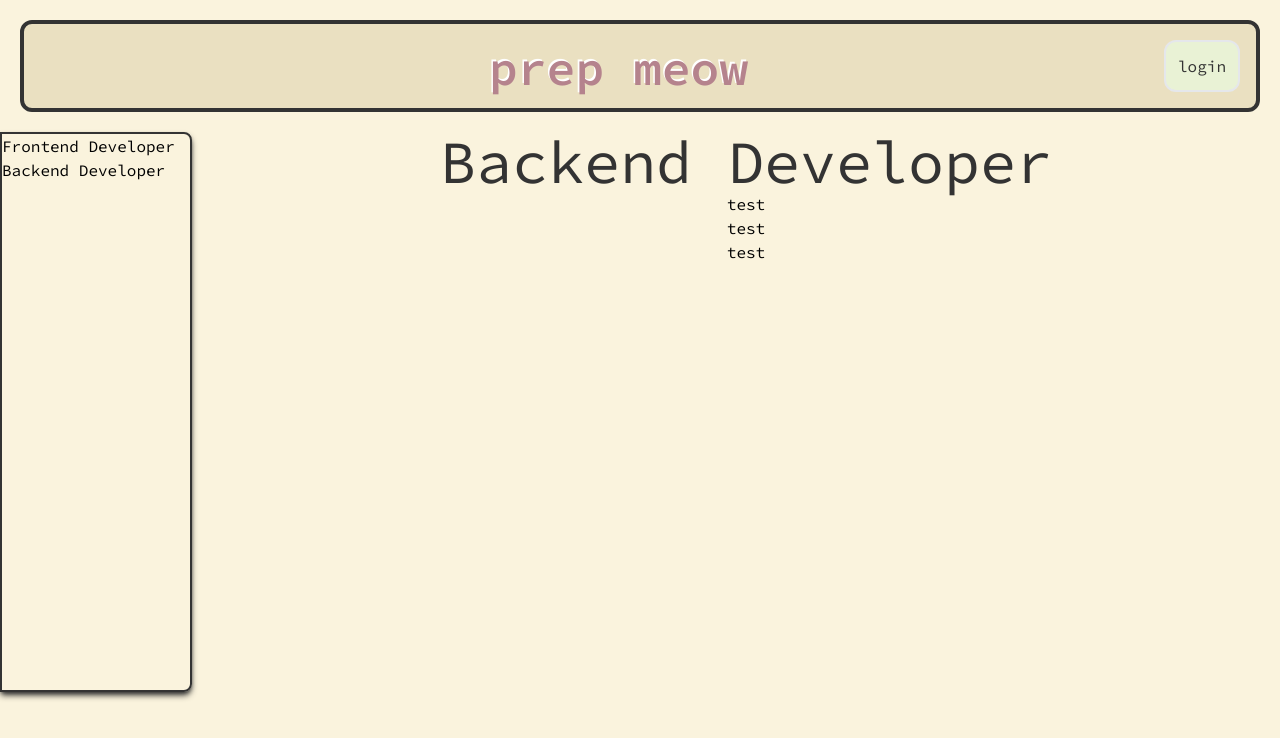
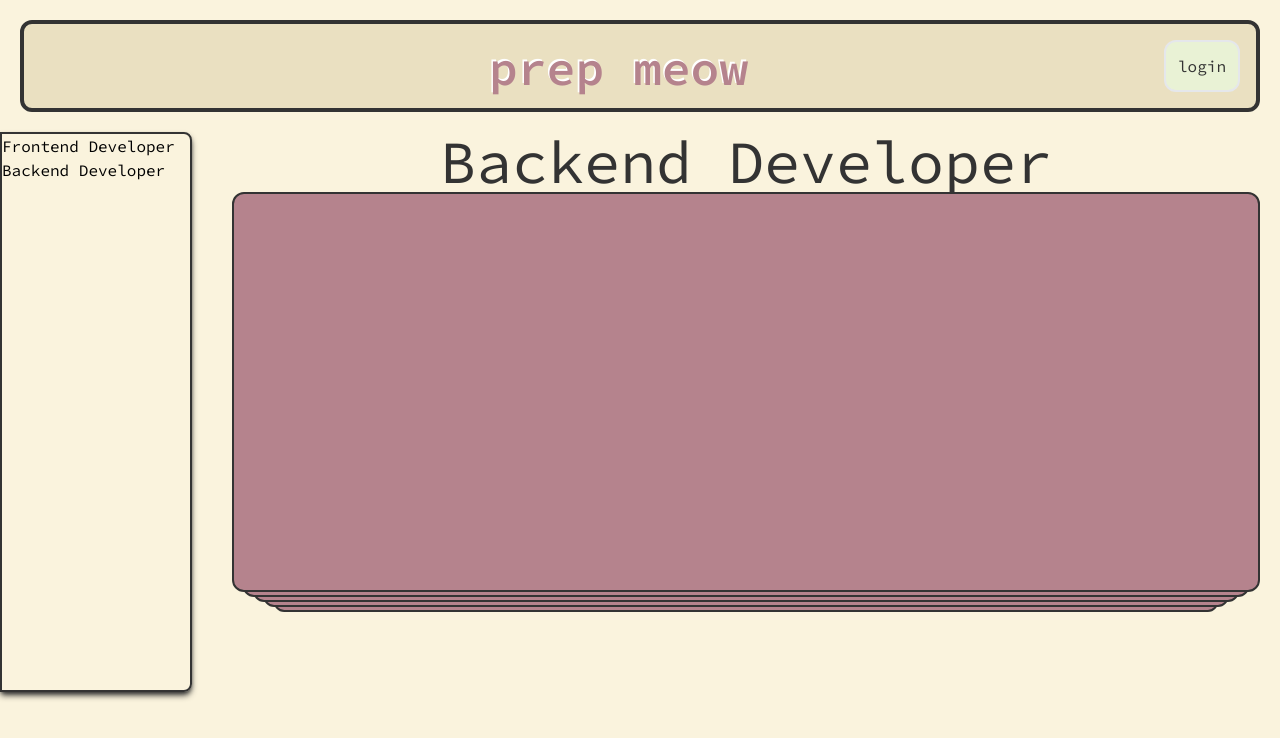
Before and after one commit to nystera/prep-meow, a SvelteKit app: page /flash/backend-developer in a window 1280 px wide. Shown: the top 738 px of the page. Built offline with nearby package versions, Linux system fonts and the light colour scheme; some icons are missing.

Commit message:
feat: styled stack

```diff
--- a/src/lib/components/FlashCard.svelte
+++ b/src/lib/components/FlashCard.svelte
@@ -1 +1,8 @@
-<div>test</div>
+<script>
+  // export let question;
+  // export let answer;
+</script>
+
+<div
+  class="bg-accent w-full max-w-7xl min-h-[50vh] border-primary border-2 rounded-xl"
+/>
--- a/src/routes/+layout.svelte
+++ b/src/routes/+layout.svelte
@@ -90,7 +90,9 @@
     {/each}
   </nav>
 
-  <slot />
+  <div class="flex w-full px-5">
+    <slot />
+  </div>
 </div>
 
 <SidebarMobile bind:show={isSidebarMobileOpened} />
--- a/src/routes/api/flash/+server.ts
+++ b/src/routes/api/flash/+server.ts
@@ -18,6 +18,14 @@ export function GET() {
     {
       id: 3,
       title: 'Flash 3'
+    },
+    {
+      id: 4,
+      title: 'Flash 4'
+    },
+    {
+      id: 5,
+      title: 'Flash 5'
     }
   ]);
 }
--- a/src/routes/flash/[slug]/+page.svelte
+++ b/src/routes/flash/[slug]/+page.svelte
@@ -7,7 +7,48 @@
   <h1 class="text-primary text-4xl tablet:4xl desktop:text-6xl">
     {data.title}
   </h1>
-  {#each data.cards as card}
-    <FlashCard />
-  {/each}
+  <div class="card-stack">
+    {#each data.cards as card}
+      <div>
+        <FlashCard />
+      </div>
+    {/each}
+  </div>
 </div>
+
+<style>
+  .card-stack {
+    position: relative;
+    width: 100%;
+    height: 100%;
+  }
+  .card-stack > * {
+    position: absolute;
+    top: 0;
+    left: 0;
+    width: 100%;
+    height: 100%;
+  }
+  .card-stack > *:nth-child(1) {
+    z-index: 5;
+    transform: translateY(0);
+  }
+
+  .card-stack > *:nth-child(2) {
+    z-index: 4;
+    transform: translateY(5px) scaleX(0.98);
+  }
+
+  .card-stack > *:nth-child(3) {
+    z-index: 3;
+    transform: translateY(10px) scaleX(0.96);
+  }
+  .card-stack > *:nth-child(4) {
+    z-index: 2;
+    transform: translateY(15px) scaleX(0.94);
+  }
+  .card-stack > *:nth-child(5) {
+    z-index: 1;
+    transform: translateY(20px) scaleX(0.92);
+  }
+</style>
```
